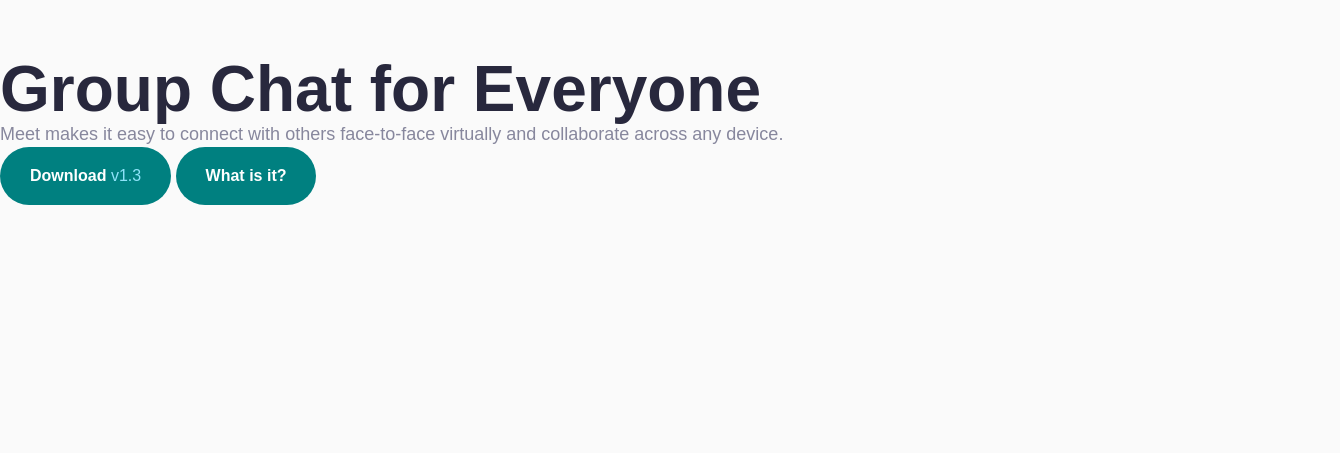
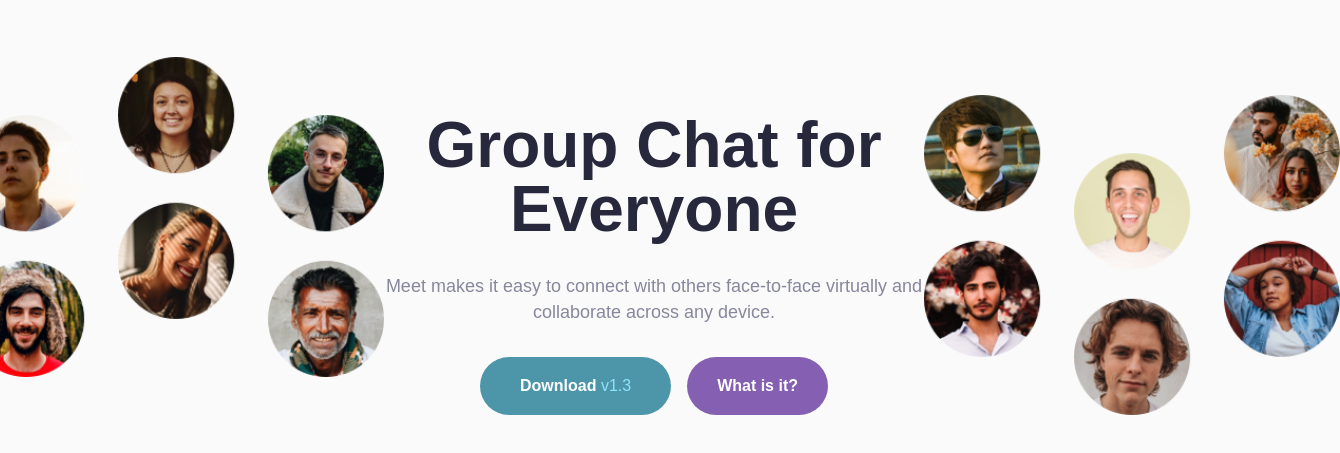
Before and after one commit to saurav-verma-01/Meet-landing-page, a website built with Vite: page index.html in a window 1280 px wide. Shown: the part 111-564 px from the top of the page, 1340 px wide, since content can reach past the window. Built offline with nearby package versions, Linux system fonts and the light colour scheme; a web font is replaced by a local one.

Commit message:
Desktop Header Completed

```diff
--- a/assets/css/section/general.css
+++ b/assets/css/section/general.css
@@ -73,3 +73,11 @@ a {
   color: var(--sky);
   font-weight: 500;
 }
+
+.btn-primary {
+  background-color: var(--blue);
+  padding-inline: 2.5rem;
+}
+.btn-secondary {
+  background-color: var(--purple);
+}
--- a/assets/css/section/hero.css
+++ b/assets/css/section/hero.css
@@ -4,15 +4,64 @@
 .header {
   padding: 5rem 0 3.75rem;
 }
-
 .meet-logo {
   display: block;
   width: 7.5rem;
   height: 1.75rem;
   margin-inline: auto;
 }
+
+.hero-content {
+  display: grid;
+  height: 22.375rem;
+  grid-template-columns: 1fr 33.75rem 1fr;
+}
+
+.banner-content {
+  order: 2;
+  text-align: center;
+  display: flex;
+  flex-direction: column;
+  gap: 2rem;
+  align-self: flex-end;
+}
+
+.btn-container {
+  display: flex;
+  justify-content: center;
+  gap: 1rem;
+}
+
+.banner-content h1 {
+  width: 29rem;
+  margin: 0 auto;
+}
+
 .banner-content p {
   color: var(--grey);
   font-size: 1.125rem;
   line-height: 1.45;
 }
+
+.banner-desk-left,
+.banner-desk-right {
+  background-size: cover;
+  background-repeat: no-repeat;
+  width: 26rem;
+  height: 20rem;
+}
+
+.banner-desk-left {
+  order: 1;
+  background-image: url("../../desktop/image-hero-left.png");
+  justify-self: flex-start;
+  margin-left: -2rem;
+}
+
+.banner-desk-right {
+  order: 3;
+  background-image: url("../../desktop/image-hero-right.png");
+  align-self: flex-end;
+  justify-self: flex-end;
+  margin-right: -2rem;
+}
--- a/index.html
+++ b/index.html
@@ -24,8 +24,8 @@
           />
         </header>
         <div class="hero-content">
-          <banner-desk-left></banner-desk-left>
-          <banner-desk-right></banner-desk-right>
+          <div class="banner-desk-left"></div>
+          <div class="banner-desk-right"></div>
           <div class="banner-content">
             <h1 class="heading-1">Group Chat for Everyone</h1>
             <p>
```
